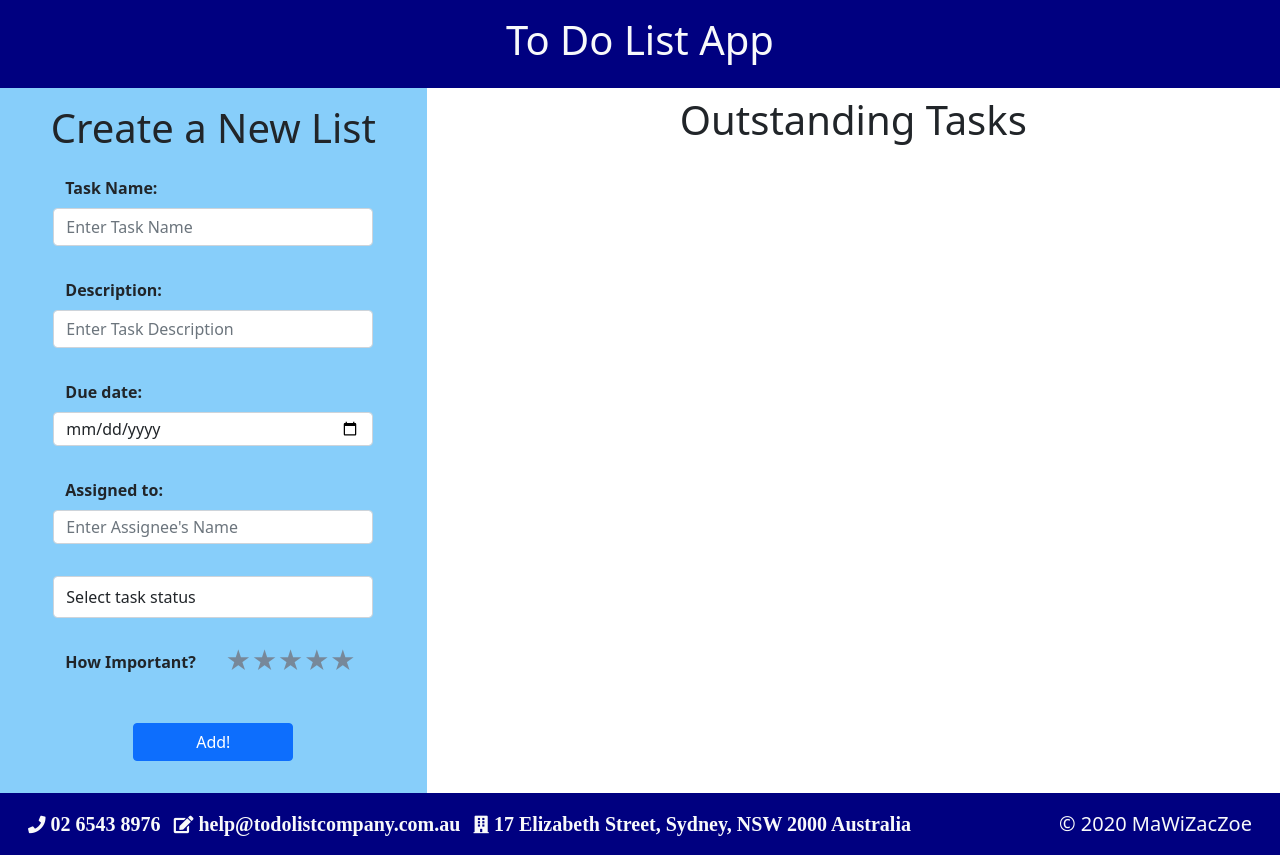
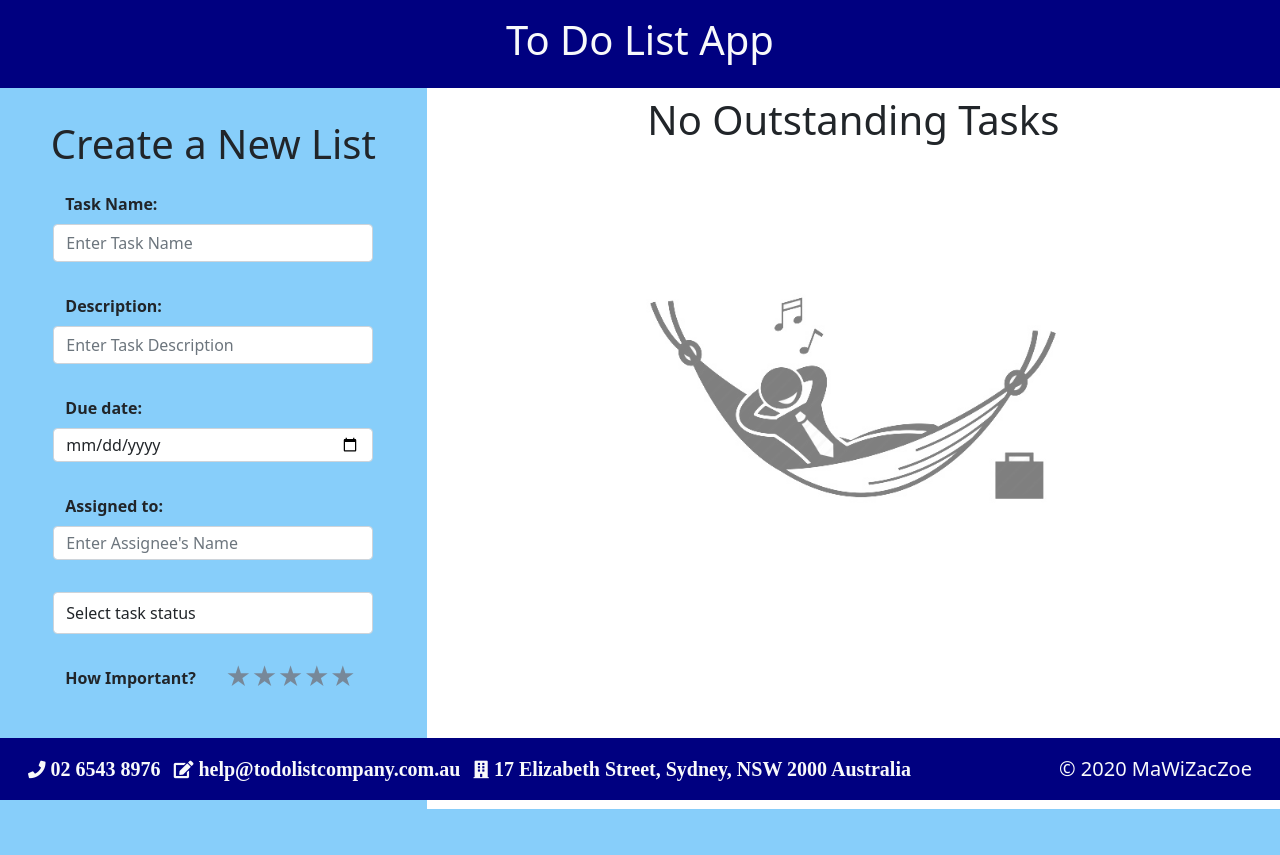
Before and after one commit to manami-d/jwd4-final-project, a plain HTML site: page index.html in a window 1280 px wide. After the commit the page ends 809 px from the top, so only its background shows below. Drawn offline with nearby package versions, Linux system fonts and the light colour scheme.

Commit message:
changing the layout of the website

```diff
--- a/JS/taskManager.js
+++ b/JS/taskManager.js
@@ -45,9 +45,35 @@ class TaskManager {
         this.currentId = currentId;
     }
 
+    // render() {
+    //     const tasksHtmlList = [];
+
+    //     this.tasks.forEach((item) => {
+    //       const formattedCreatedDate = item.createdDay.split('-').reverse().join('-');
+    //       const formattedDueDate = item.dueDate.split('-').reverse().join('-');
+    //       const taskHtml = createTaskHtml(item.Id, item.name, item.description, item.assignedTo, formattedDueDate, formattedCreatedDate, item.status, item.rating);
+    //       tasksHtmlList.push(taskHtml);
+    //     });
+    //     const tasksHtml = tasksHtmlList.join('\n');
+    //     const tasksList = document.querySelector('#taskOutput');
+    //     tasksList.innerHTML = tasksHtml;
+    // }
     render() {
       const tasksHtmlList = [];
-
+      const tasksList = document.querySelector('#taskOutput');
+      const imgTag = document.querySelector('#relax');
+      console.log(imgTag);
+      if (this.tasks.length === 0) {
+          tasksList.innerHTML = '';
+          document.querySelector('#taskLabel').innerHTML = 'No Outstanding Tasks';
+          const randomPicture = `TaskPlannerBg${Math.floor(Math.random() * 4)}.jpg`;
+          imgTag.src = `./Images/${randomPicture}`;
+          imgTag.classList.add('d-block');
+          imgTag.classList.remove('d-none');
+      } else {
+        imgTag.classList.add('d-none');
+        imgTag.classList.remove('d-block');
+        document.querySelector('#taskLabel').innerHTML = 'Outstanding Tasks';
           this.tasks.forEach((item) => {
               const formattedCreatedDate = item.createdDay.split('-').reverse().join('-');
               const formattedDueDate = item.dueDate.split('-').reverse().join('-');
@@ -55,34 +81,9 @@ class TaskManager {
               tasksHtmlList.push(taskHtml);
           });
           const tasksHtml = tasksHtmlList.join('\n');
-        const tasksList = document.querySelector('#taskOutput');
           tasksList.innerHTML = tasksHtml;
       }
-  //   render() {
-  //     const tasksHtmlList = [];
-  //     const tasksList = document.querySelector('#taskOutput');
-  //     const imgTag = document.querySelector('#relax');
-  //     console.log(imgTag);
-  //     if (this.tasks.length === 0) {
-  //         const randomPicture = `TaskPlannerBg${Math.floor(Math.random() * 4)}.jpg`;
-  //         imgTag.src = `./Images/${randomPicture}`;
-  //         // tasksList.appendChild(imgTag);
-  //         imgTag.classList.add('visible');
-  //         imgTag.classList.remove('invisible');
-  //     } else {
-  //         imgTag.classList.add('invisible');
-  //         imgTag.classList.remove('visible');
-  //         this.tasks.forEach((item) => {
-
-  //             const formattedCreatedDate = item.createdDay.split('-').reverse().join('-');
-  //             const formattedDueDate = item.dueDate.split('-').reverse().join('-');
-  //             const taskHtml = createTaskHtml(item.Id, item.name, item.description, item.assignedTo, formattedDueDate, formattedCreatedDate, item.status, item.rating);
-  //             tasksHtmlList.push(taskHtml);
-  //         });
-  //         const tasksHtml = tasksHtmlList.join('\n');
-  //         tasksList.innerHTML = tasksHtml;
-  //     }
-  // }
+  }
 
     addTask(name, description, assignedTo, dueDate, createdDay, status, rating) {
         this.currentId++;
--- a/css/style.css
+++ b/css/style.css
@@ -1,6 +1,10 @@
 /* form , header & footer background color */
 .bg-form {
     background-color:lightskyblue;
+}
+
+html {
+  background-color:lightskyblue;
 }
 
 .bg-header {
@@ -81,3 +85,10 @@
     text-shadow: 0 0 5px #09f;
   }
   /* End of rating selection css */
+
+  footer {
+    position: fixed;
+    left: 0;
+    bottom: 0;
+    width: 100%;
+  }
--- a/index.html
+++ b/index.html
@@ -36,14 +36,16 @@
         <div class="container-fluid">
             <div class="row">
                 <!-- create new form column -->
-                <div class="col-sm-12 col-md-4 pb-3 bg-form">
+                <div class="col-sm-12 col-md-4 py-3 bg-form">
                     <form id="todo-form" name="todoform" class="needs-validation">
                         <!-- title for the form -->
                         <div class="row pt-3">
                             <h1 class="text-center">Create a New List</h1>
                         </div>
 
-                        <div class="row justify-content-center">
+
+
+                        <div class="row justify-content-center d-flex align-items-stretch">
                             <div class="col-9">
                                 <!-- task name label & input -->
                                 <div class="row py-3">
@@ -145,6 +147,7 @@
                                 <div class="row py-3 justify-content-center">
                                     <button type="submit" class="btn btn-primary h-100% w-50">Add!</button>
                                 </div>
+
                             </div>
                         </div>
                     </form>
@@ -153,10 +156,12 @@
                 <!-- outstanding task display column -->
                 <div class="col-sm-12 col-md-8 pb-3">
                     <div class="row py-2">
-                        <h1 class="text-center">Outstanding Tasks</h1>
+                        <h1 class="text-center" id="taskLabel">Outstanding Tasks</h1>
                     </div>
-                    <div class="row" id="taskOutput">
-                        <img id="relax" src="./Images/TaskPlannerBg2.jpg" class="img-fluid mx-auto" style="width:500px;height:auto;opacity:0.5" alt="relaxing man">
+                    <div class="row overflow-auto" id="taskOutput">
+                    </div>
+                    <div class="row">
+                    <img id="relax" src="./Images/TaskPlannerBg2.jpg" class="img-fluid mx-auto" style="width:500px;height:auto;opacity:0.5" alt="relaxing man">
                     </div>
                 </div>
             </div>
```
Lines whose indentation alone changed are shown as unchanged.
